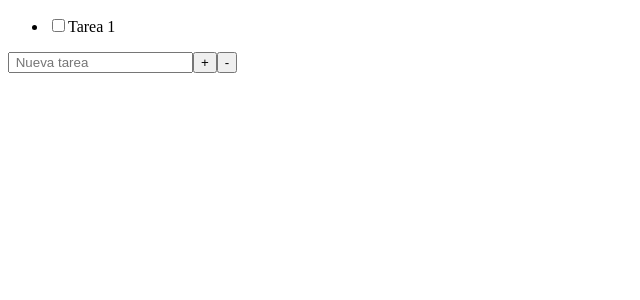
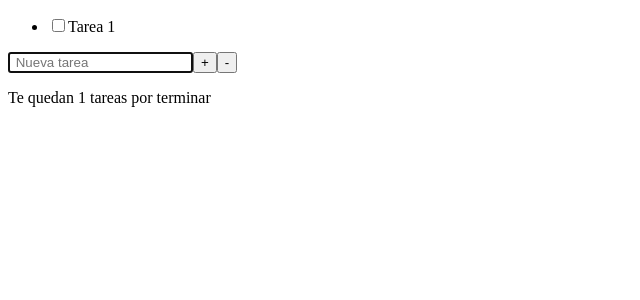
Before and after one commit to alfredomtzg/todoReact, a React (Create React App) app: page / in a window 1280 px wide. Shown: the top 300 px of the page, without its empty margins (0-640 px from the left). Built offline with nearby package versions, Linux system fonts and the light colour scheme.

Commit message:
[Update] add count task

```diff
--- a/src/App.jsx
+++ b/src/App.jsx
@@ -27,9 +27,10 @@ export function App() {
   return (
     <>
       <TodoList todos={todo} toggleTodo={toggleTodo} />
-      <input ref={todoTaskRef} type="text" placeholder=" Nueva tarea" />
+      <input autoFocus ref={todoTaskRef} type="text" placeholder=" Nueva tarea" />
       <button onClick={handleTodoAdd}>+</button>
       <button type="button">-</button>
+      <p> Te quedan {todo.filter((todo)=>!todo.completed).length} tareas por terminar</p>
     </>
   );
 }
```
